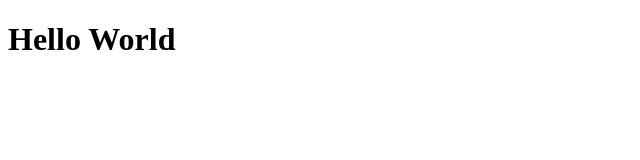
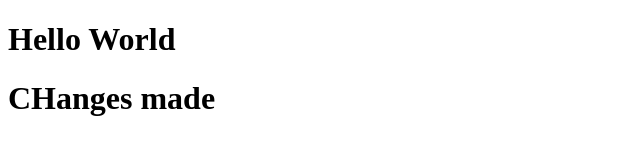
Before and after one commit to Prem19032001/DemoRepo, a plain HTML site: page index.html in a window 1280 px wide. Shown: the whole page, without its empty margins (0-640 px from the left). Drawn offline with Linux system fonts and the light colour scheme.

Commit message:
commit after changes

```diff
--- a/index.html
+++ b/index.html
@@ -8,5 +8,6 @@
 </head>
 <body>
     <h1>Hello World</h1>
+    <h1>CHanges made</h1>
 </body>
 </html>
```
